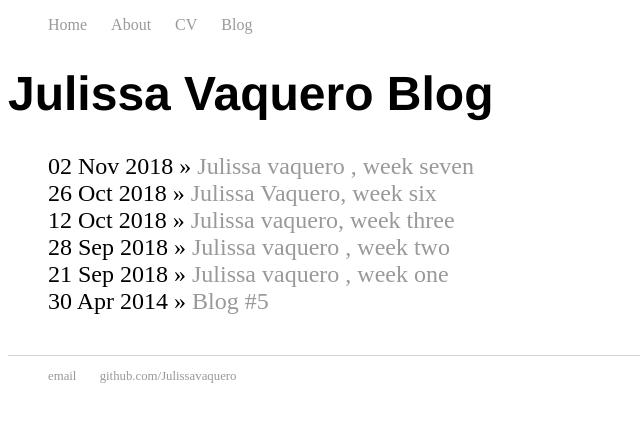
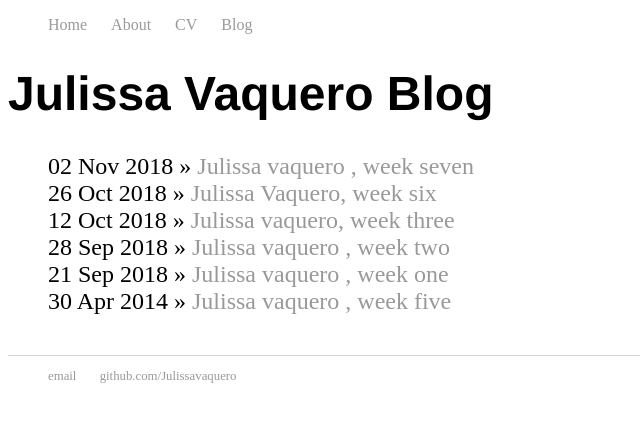
Before and after one commit to julissav7905/julissav7905.github.io, a Jekyll site: the page built from blog/index.html, in a window 1280 px wide. Shown: the top 422 px of the page, without its empty margins (0-640 px from the left). Built offline with Jekyll 4.4.1, drawn with Linux system fonts in a browser that asks for light colours.

Commit message:
Update 2018-10-16-weekly-blog-5.md

```diff
--- a/_posts/2018-10-16-weekly-blog-5.md
+++ b/_posts/2018-10-16-weekly-blog-5.md
@@ -1,6 +1,6 @@
 ---
 layout: post
-title: "Blog #5"
+title: "Julissa vaquero , week five"
 date: 2014-04-30
 ---
 This week we did imgage problmes in wescheme a connection is last week we did is just the shapes alone now we are doing
```
